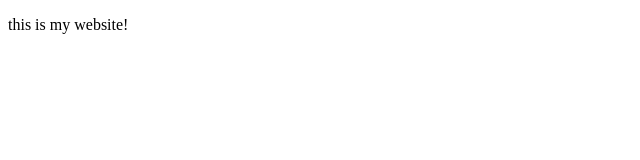
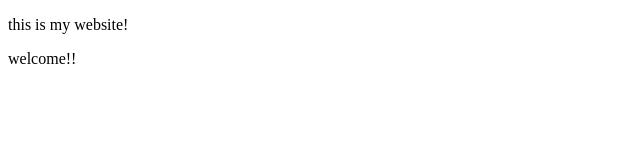
Before and after one commit to wkdghdus/blog, a plain HTML site: page index.html in a window 1280 px wide. Shown: the full height of the page, 0-640 px from the left. Drawn offline with Linux system fonts and the light colour scheme.

Commit message:
added a welcome message in index.html

```diff
--- a/index.html
+++ b/index.html
@@ -9,7 +9,7 @@
 
     <body>
         <p>this is my website!</p>
-
+        <p>welcome!!</p>
     </body>
 
 
```
